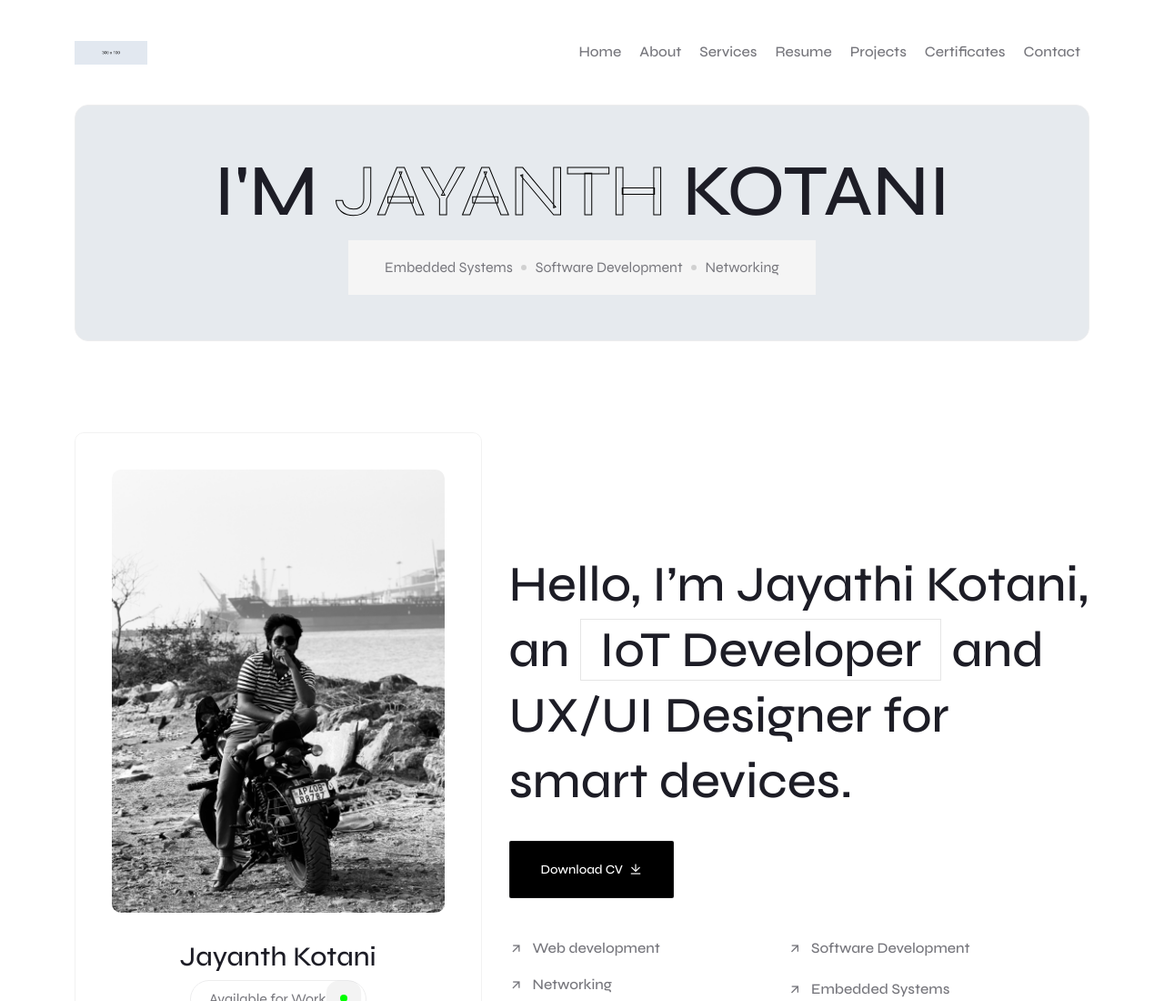
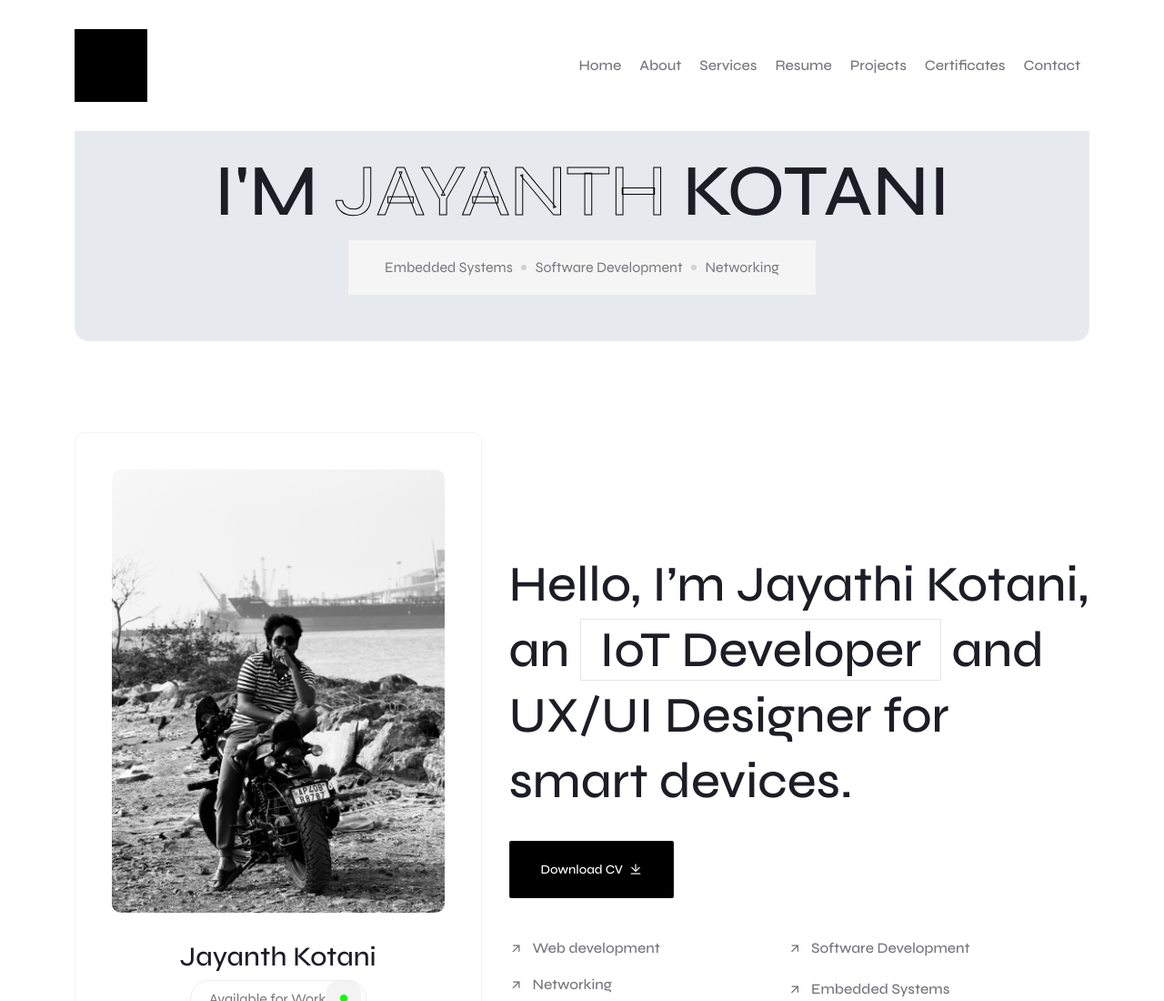
Before and after one commit to JayanthKotani/Jayanth-Kotani, a plain HTML site: page JayanthKotani/index.html in a window 1280 px wide. Shown: the top 1100 px of the page at 91% size. Drawn offline with Linux system fonts and the light colour scheme.

Commit message:
index.html

```diff
--- a/JayanthKotani/index.html
+++ b/JayanthKotani/index.html
@@ -78,7 +78,7 @@
                     <!-- START LOGO DESIGN AREA -->
                     <div class="logo-outer">
                         <div class="logo">
-                            <a href="index.html"><img src="assets/images/logo.png" alt="Logo" title="Logo" /></a>
+                            <a href="index.html"><img src="assets/images/logo.jpeg" alt="Logo" title="Logo" /></a>
                         </div>
                     </div>
                     <!-- / END LOGO DESIGN AREA -->
```
